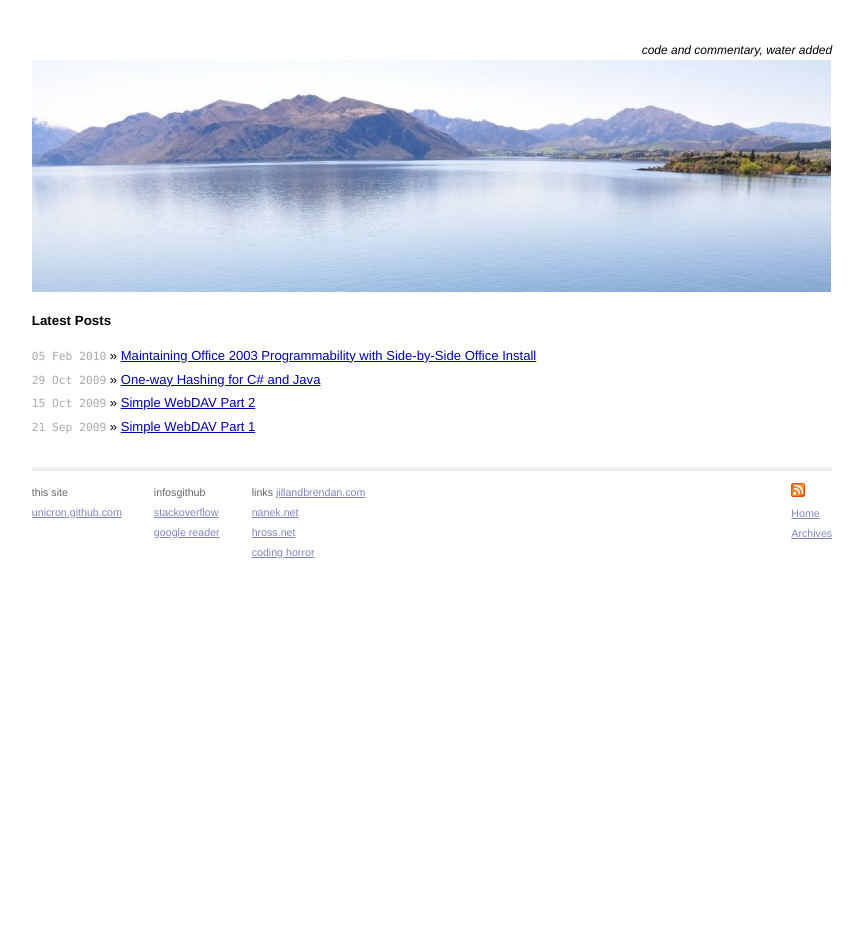
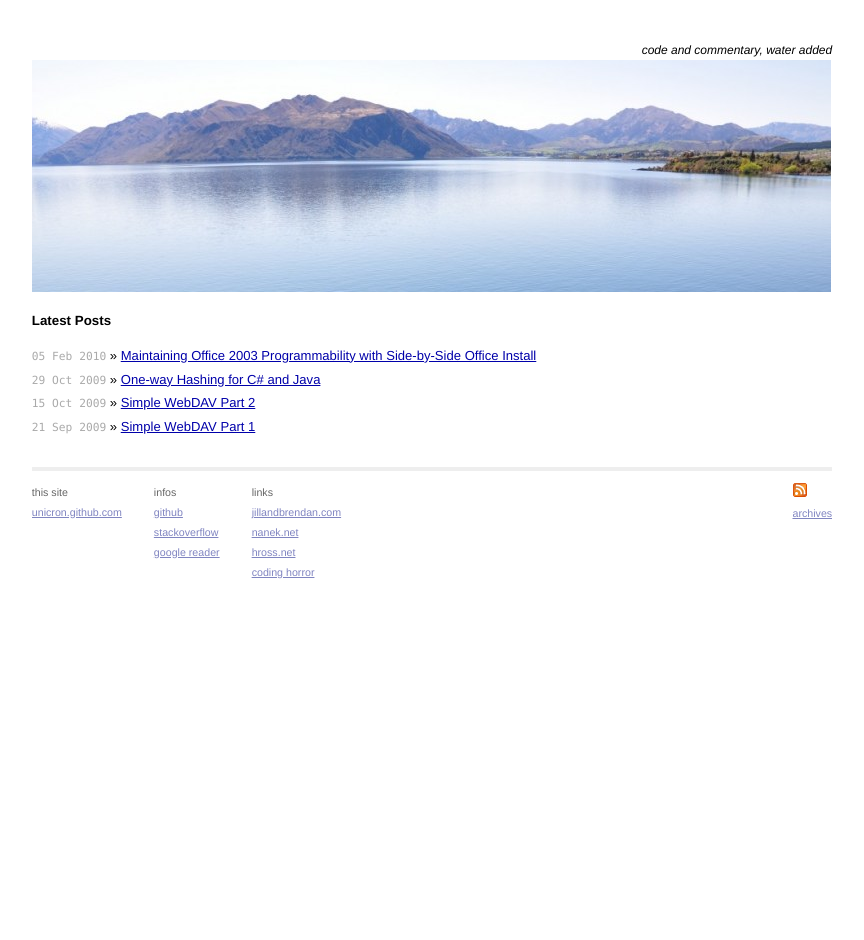
Before and after one commit to unicron/unicron.github.com, a Jekyll site: the page built from index.html, in a window 1280 px wide. Shown: the whole page, without its empty margins (208-1072 px from the left). Built offline with Jekyll 4.4.1, drawn with Linux system fonts in a browser that asks for light colours.

Commit message:
format change

```diff
--- a/_layouts/default.html
+++ b/_layouts/default.html
@@ -6,7 +6,7 @@
    <meta name="author" content="unicron" />
    <link href="http://feeds.feedburner.com/unicron" rel="alternate" title="unicron" type="application/atom+xml" />
 
-   <!-- Homepage CSS -->
+   <!-- homepage CSS -->
    <link rel="stylesheet" href="/css/screen.css" type="text/css" media="screen, projection" />
 
    <!-- syntax highlighting CSS -->
@@ -54,7 +54,7 @@
     </div>
 	<div class="contact">
 	  <p>
-	    <span>links</span>
+	    links<br />
 	    <a href="http://jillandbrendan.com/">jillandbrendan.com</a><br />
 		<a href="http://nanek.net/">nanek.net</a><br />
 		<a href="http://hross.net/">hross.net</a><br />
@@ -65,8 +65,8 @@
     	<a href="http://feeds.feedburner.com/unicron">
         	<img src="/images/rss.png" alt="Subscribe to RSS Feed" />
       	</a><br />
-      	<a href="/">Home</a><br />
-      	<a href="/archive.html">Archives</a>
+      	<!--<a href="/">home</a><br />-->
+      	<a href="/archive.html">archives</a>
     </div>
   </div>
 </div>
```
Also changed, not shown: other parts of _layouts/default.html (+1 -1 lines).
